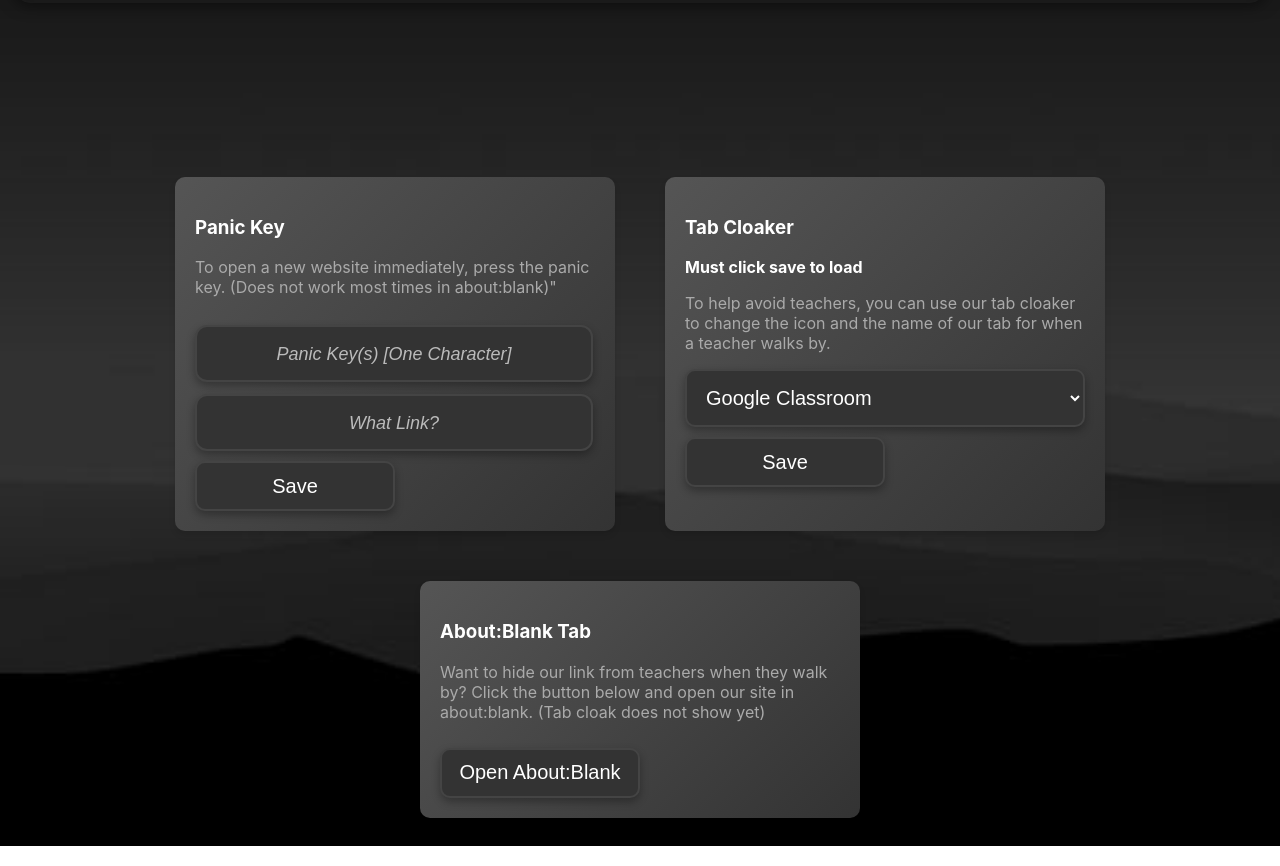
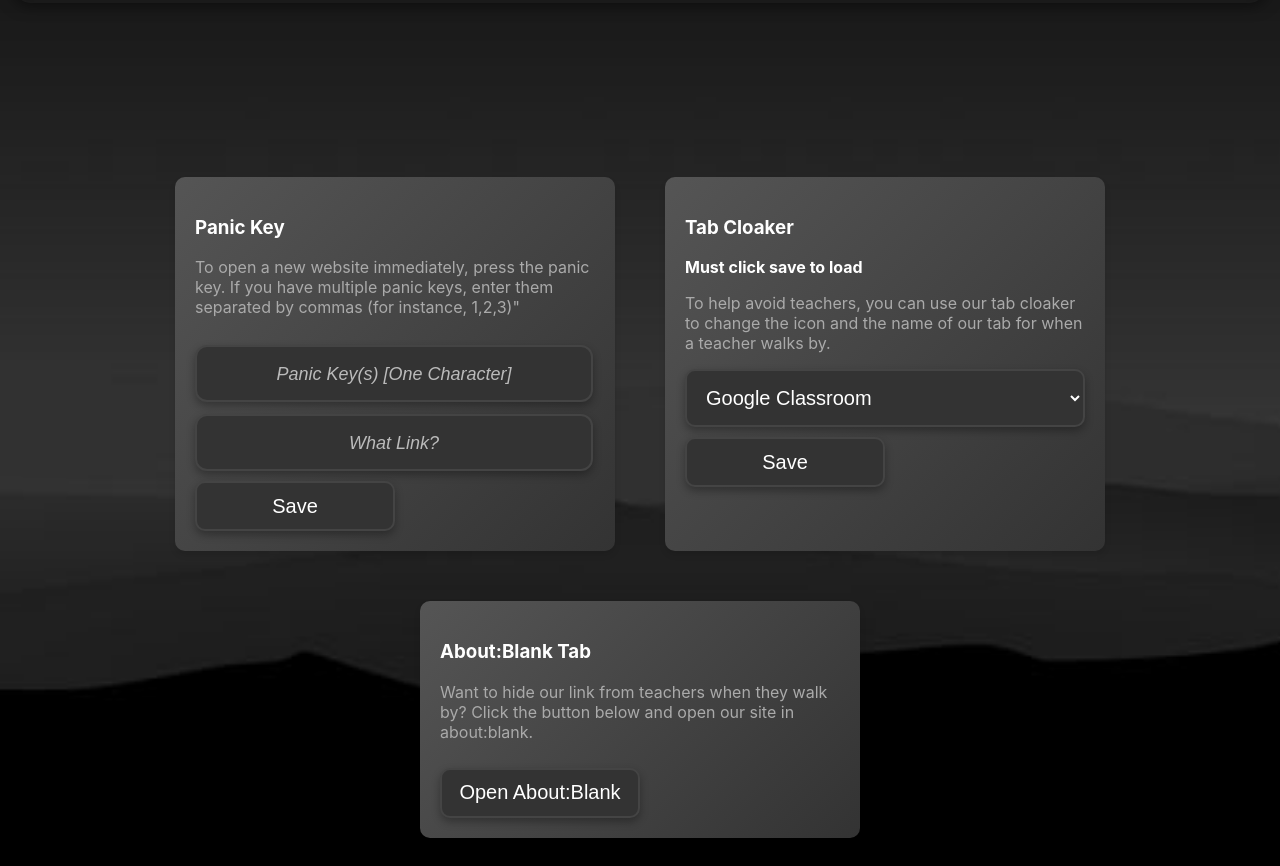
Before and after one commit to teehee9281/blitzdev, a plain HTML site: page settings.html in a window 1280 px wide. Shown: the part 84-950 px from the top of the page. Drawn offline with Linux system fonts and the light colour scheme.

Commit message:
Update settings.html

```diff
--- a/settings.html
+++ b/settings.html
@@ -21,11 +21,11 @@
         <div class="settings-container">
             <div class="settings-sec">
                 <h3>Panic Key</h3>
- <p>To open a new website immediately, press the panic key. (Does not work most times in about:blank)"
+ <p>To open a new website immediately, press the panic key. If you have multiple panic keys, enter them separated by commas (for instance, 1,2,3)"
  </p>
-        <input type="text" id="keyInput" placeholder="Panic Key(s) [One Character]" class="keyform" maxlength="1" autocomplete="off">
+        <input type="text" id="keyInput" placeholder="Panic Key(s) [One Character]" class="keyform" maxlength="1" >
         <input class="keyform" placeholder="What Link?" type="text" id="linkChoice" autocomplete="off">
-        <button class="keyform-button" value="Save" onclick="saveKeyLink()">Save</button>
+        <button class="keyform-button" value="Save" onclick="saveKeyLink()" id="saveButton">Save</button>
             </div>
 
         <div class="settings-sec">
@@ -40,12 +40,12 @@
     <option value="Powerschool-2">Power School | Grades and Attendance</option>
     <option value="Powerschool-3">Power School | Meeting Attendance</option>
   </select>
-  <button class="keyform-button" value="Save" onclick="saveCloak()">Save</button>
+  <button class="keyform-button" value="Save" onclick="saveCloak()" id="cloakSaveButton">Save</button>
       </div>
 
       <div class="settings-sec">
         <h3>About:Blank Tab</h3>
-    <p>Want to hide our link from teachers when they walk by? Click the button below and open our site in about:blank. (Tab cloak does not show yet)</p>
+    <p>Want to hide our link from teachers when they walk by? Click the button below and open our site in about:blank. </p>
         <button class="keyform-button" onclick="aboutBlank()">Open About:Blank</button>
       </div>
   </div>
```
